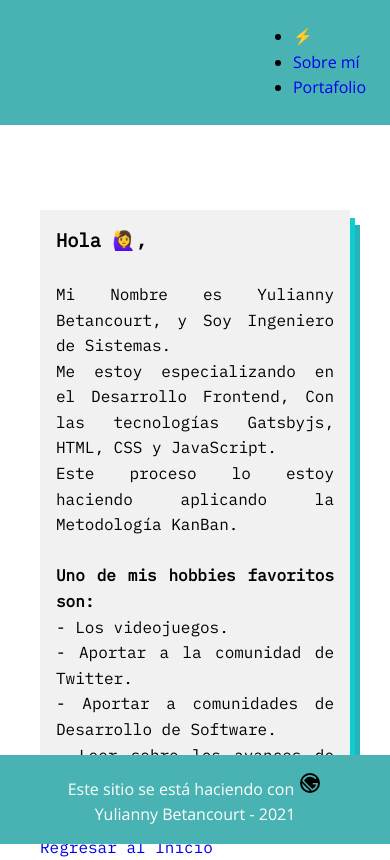
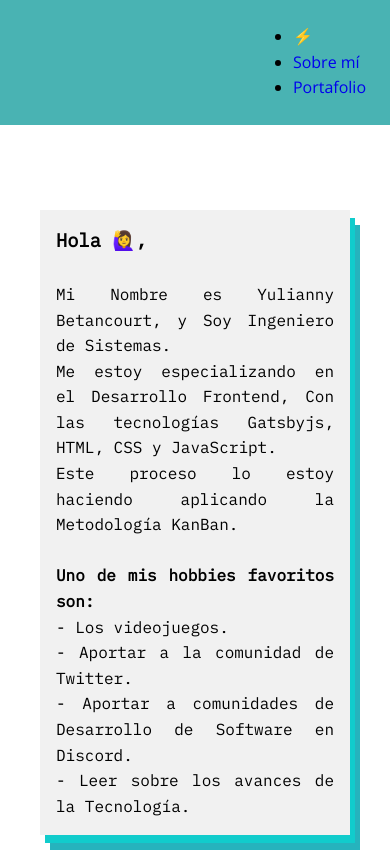
Before and after one commit to yuliannydev/website-official, a Gatsby site: page /sobre-mi in a window 390 px wide. Shown: the top 860 px of the page. Built offline with nearby package versions, Linux system fonts and the light colour scheme; Gatsby itself is replaced by a stand-in of ours; a web font is replaced by a local one.

Commit message:
:iphone: Work on footer
Create media query for the footer

```diff
--- a/src/components/footer.module.css
+++ b/src/components/footer.module.css
@@ -11,3 +11,8 @@
   padding-bottom: 1rem;
   font-family: "Open Sans";
 }
+@media screen and (max-width: 600px) {
+  .footer {
+    position: relative;
+  }
+}
--- a/src/components/layout.module.css
+++ b/src/components/layout.module.css
@@ -5,6 +5,7 @@
   padding: 30px 40px;
   max-width: 1200px;
   box-sizing: border-box;
+  overflow: hidden;
   /* display: flex;
   align-items: center;
   justify-content: center; */
--- a/src/components/styles/global.css
+++ b/src/components/styles/global.css
@@ -1,5 +1,6 @@
 html, body {
-    min-height: 50%;
+    min-width: 50%;
+    height: fit-content;
 
   }
   * {
--- a/src/pages/sobre-mi.js
+++ b/src/pages/sobre-mi.js
@@ -21,7 +21,7 @@ const AboutPage = () => {
             <h4>Uno de mis hobbies favoritos son:</h4>
             <p>- Los videojuegos.</p>
             <p>- Aportar a la comunidad de Twitter.</p>
-            <p>- Aportar a comunidades de Desarrollo de Software.</p>
+            <p>- Aportar a comunidades de Desarrollo de Software en Discord.</p>
             <p>- Leer sobre los avances de la Tecnología.</p>
         </BoxRetro>
         <br /><br />
```
